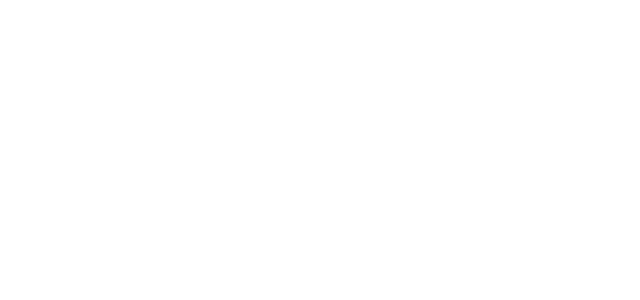
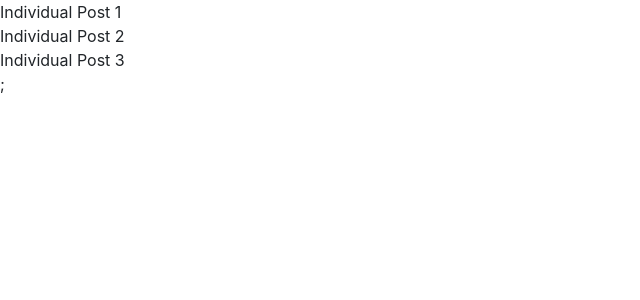
Before and after one commit to cindyliang01/eventful, a React (Create React App) app: page / in a window 1280 px wide. Shown: the top 300 px of the page, without its empty margins (0-640 px from the left). Built offline with nearby package versions, Linux system fonts and the light colour scheme.

Commit message:
Setup main components

```diff
--- a/package.json
+++ b/package.json
@@ -6,6 +6,7 @@
     "@testing-library/jest-dom": "^5.16.5",
     "@testing-library/react": "^13.3.0",
     "@testing-library/user-event": "^13.5.0",
+    "bootstrap": "^4.1.1",
     "react": "^18.2.0",
     "react-dom": "^18.2.0",
     "react-scripts": "5.0.1",
--- a/src/App.js
+++ b/src/App.js
@@ -1,5 +1,6 @@
 import React, { Component } from "react";
 import "./App.css";
+import Posts from "./components/posts";
 
 class App extends Component {
   state = {
@@ -35,7 +36,11 @@
   };
 
   render() {
-    return <div className="App"></div>;
+    return (
+      <React.Fragment>
+        <Posts></Posts>;
+      </React.Fragment>
+    );
   }
 }
 
--- /dev/null
+++ b/src/components/post.jsx
@@ -0,0 +1,15 @@
+import React, { Component } from "react";
+
+class Post extends Component {
+  render() {
+    return (
+      <React.Fragment>
+        <div>Individual Post 1</div>
+        <div>Individual Post 2</div>
+        <div>Individual Post 3</div>
+      </React.Fragment>
+    );
+  }
+}
+
+export default Post;
--- /dev/null
+++ b/src/components/posts.jsx
@@ -0,0 +1,10 @@
+import React, { Component } from "react";
+import Post from "./post";
+
+class Posts extends Component {
+  render() {
+    return <Post></Post>;
+  }
+}
+
+export default Posts;
```
Also changed, not shown: src/index.js (+7 -6 lines), 1 other file (tests, documents, lock files or other folders).
